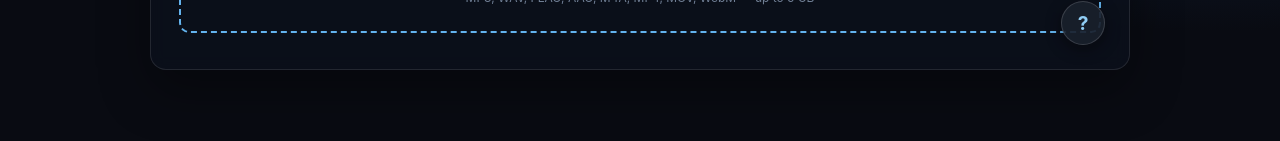
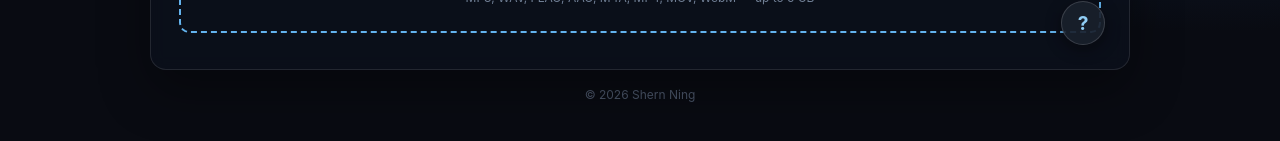
Before and after one commit to ShernNing/transposeme, a React (Vite) app: page / in a window 1280 px wide. Shown: the part 463-604 px from the top of the page. Built offline with nearby package versions, Linux system fonts and the light colour scheme.

Commit message:
fix: remove unused RB_THREADS variable and update rbArgs in YouTube transpose API

```diff
--- a/src/App.jsx
+++ b/src/App.jsx
@@ -642,6 +642,9 @@ function App() {
           <FAQ />
         </div>
       </main>
+      <footer style={{ textAlign: "center", color: "#4a5568", fontSize: 12, padding: "16px 0 12px" }}>
+        &copy; {new Date().getFullYear()} Shern Ning
+      </footer>
     </div>
   );
 }
```
Also changed, not shown: 1 other file (tests, documents, lock files or other folders).
